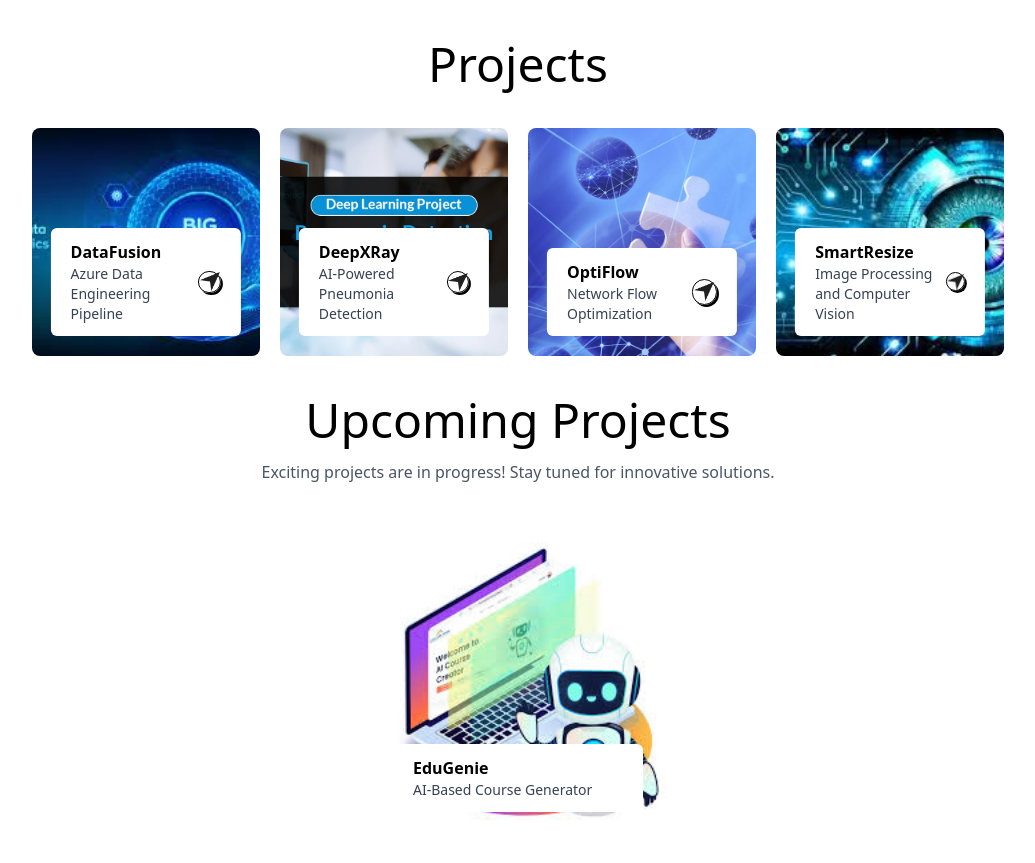
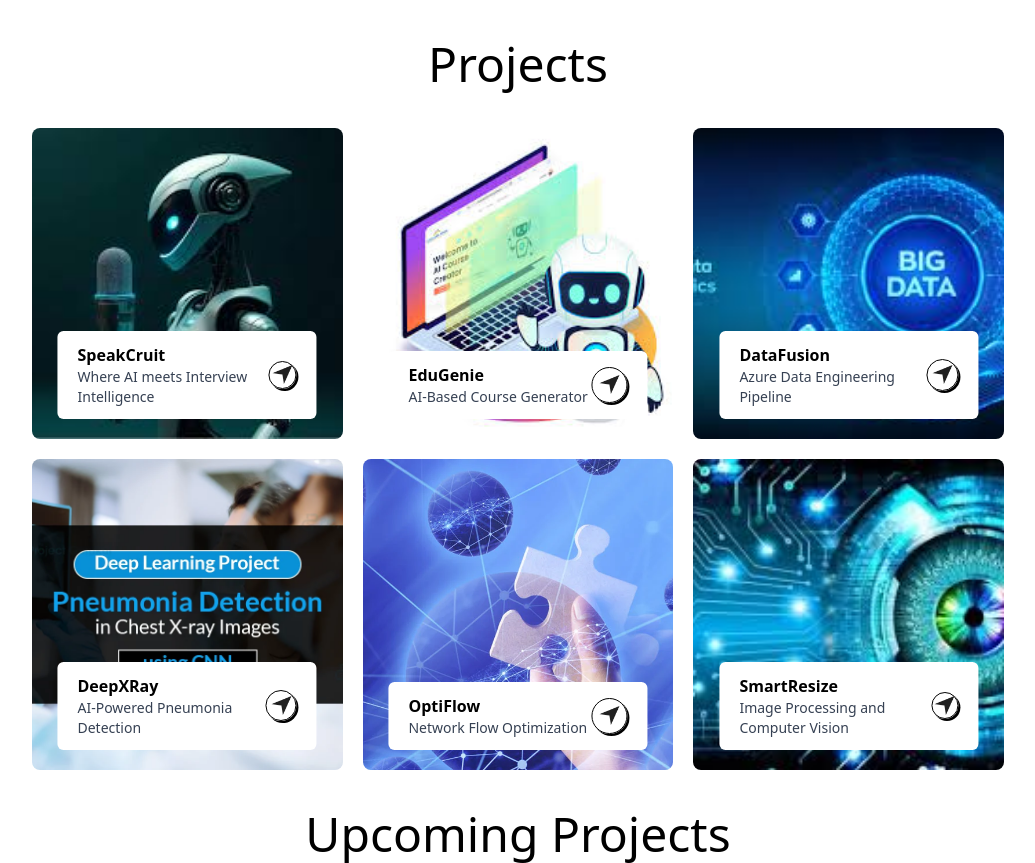
Before and after one commit to mehtavandit/Portfolio, a plain HTML site: page index.html in a window 1280 px wide. Shown: the part 3200-4063 px from the top of the page, without its empty margins (122-1157 px from the left). Drawn offline with nearby package versions, Linux system fonts and the light colour scheme.

Commit message:
Added new projects

```diff
--- a/index.html
+++ b/index.html
@@ -198,6 +198,9 @@
                     <img src="./images/Flask.png" alt="" class="w-5 sm:w-7">
                 </li>
                 <li class="flex items-center justify-center w-12 sm:w-14 aspect-square border border-gray-400 rounded-lg cursor-pointer hover:-translate-y-1 duration-500 hover:shadow-[4px_4px_0_#000]">
+                    <img src="./images/fastApi.png" alt="" class="w-5 sm:w-7">
+                </li>
+                <li class="flex items-center justify-center w-12 sm:w-14 aspect-square border border-gray-400 rounded-lg cursor-pointer hover:-translate-y-1 duration-500 hover:shadow-[4px_4px_0_#000]">
                     <img src="./images/Django.png" alt="" class="w-5 sm:w-7">
                 </li>
                 <li class="flex items-center justify-center w-12 sm:w-14 aspect-square border border-gray-400 rounded-lg cursor-pointer hover:-translate-y-1 duration-500 hover:shadow-[4px_4px_0_#000]">
@@ -273,7 +276,39 @@
 <div id = "projects" class="w-full px-[12%] py-20 scroll-mt-20">
     <h2 class="text-center text-5xl ">Projects</h2>
 
-    <div class="grid grid-cols-1 md:grid-cols-2 lg:grid-cols-4 my-10 gap-5">
+    <div class="grid grid-cols-1 md:grid-cols-2 lg:grid-cols-3 my-10 gap-5">
+
+        <a href="https://speak-cruit.vercel.app/" class="">
+            <div class="aspect-square bg-[url('./images/speakcruit.jpeg')] bg-no-repeat bg-cover bg-center rounded-lg relative cursor-pointer group bg-black">
+                <div class="bg-white w-10/12 rounded-md absolute bottom-5 left-1/2 -translate-x-1/2 py-3 px-5 flex items-center justify-between duration-500 group-hover:bottom-7">
+                    <div>
+                        <h2 class="font-semibold">SpeakCruit</h2>
+                        <p class="text-sm text-gray-700"> Where AI meets Interview Intelligence</p>
+                    </div>
+                    <div class="border rounded-full border-black w-9 aspect-square flex items-center justify-center shadow-[2px_2px_0_#000] group-hover:bg-lime-300 transition">
+                        <img src="./images/send-icon.png" alt="" class="w-5">
+                    </div>
+                </div>
+
+            </div>
+            </a>
+
+
+        <a href="https://ai-based-course-generator.vercel.app/" class="">
+            <div class="aspect-square bg-[url('./images/ai_course.jpeg')] bg-no-repeat bg-cover bg-center rounded-lg relative cursor-pointer group bg-black">
+                <div class="bg-white w-10/12 rounded-md absolute bottom-5 left-1/2 -translate-x-1/2 py-3 px-5 flex items-center justify-between duration-500 group-hover:bottom-7">
+                    <div>
+                        <h2 class="font-semibold">EduGenie</h2>
+                        <p class="text-sm text-gray-700"> AI-Based Course Generator</p>
+                    </div>
+                    <div class="border rounded-full border-black w-9 aspect-square flex items-center justify-center shadow-[2px_2px_0_#000] group-hover:bg-lime-300 transition">
+                        <img src="./images/send-icon.png" alt="" class="w-5">
+                    </div>
+                </div>
+
+            </div>
+            </a>
+
         <a href="https://github.com/mehtavandit/DataFusion">
         <div class="aspect-square bg-[url('./images/project_1.jpeg')] bg-no-repeat bg-cover bg-center rounded-lg relative cursor-pointer group">
             <div class="bg-white w-10/12 rounded-md absolute bottom-5 left-1/2 -translate-x-1/2 py-3 px-5 flex items-center justify-between duration-500 group-hover:bottom-7">
@@ -343,61 +378,16 @@
 
     <div class="mx-auto w-75 pt-12">
 
-        <div class="aspect-square bg-[url('./images/ai_course.jpeg')] bg-no-repeat bg-cover bg-center rounded-lg relative cursor-pointer group">
+        <div class="aspect-square bg-[url('./images/tinybeam.webp')] bg-no-repeat bg-cover bg-center rounded-lg relative cursor-pointer group">
             <div class="bg-white w-10/12 rounded-md absolute bottom-5 left-1/2 -translate-x-1/2 py-3 px-5 flex items-center justify-between duration-500 group-hover:bottom-7">
                 <div>
-                    <h2 class="font-semibold">EduGenie</h2>
-                    <p class="text-sm text-gray-700"> AI-Based Course Generator</p>
+                    <h2 class="font-semibold">TinyBeam</h2>
+                    <p class="text-sm text-gray-700"> Shrink Links. Expand Insights.</p>
                 </div>
             </div>
 
         </div>
 
-        <!-- <a href="https://github.com/mehtavandit/COMP6721-GroupP">
-        <div class="aspect-square bg-[url('./images/project_2.webp')] bg-no-repeat bg-cover bg-center rounded-lg relative cursor-pointer group">
-            <div class="bg-white w-10/12 rounded-md absolute bottom-5 left-1/2 -translate-x-1/2 py-3 px-5 flex items-center justify-between duration-500 group-hover:bottom-7">
-                <div>
-                    <h2 class="font-semibold">DeepXRay</h2>
-                    <p class="text-sm text-gray-700"> AI-Powered Pneumonia Detection</p>
-                </div>
-                <div class="border rounded-full border-black w-9 aspect-square flex items-center justify-center shadow-[2px_2px_0_#000] group-hover:bg-lime-300 transition">
-                    <img src="./images/send-icon.png" alt="" class="w-5">
-                </div>
-            </div>
-
-        </div>
-        </a>
-
-        <a href="https://github.com/mehtavandit/ALGO-Project">
-        <div class="aspect-square bg-[url('./images/project_3.webp')] bg-no-repeat bg-cover bg-center rounded-lg relative cursor-pointer group">
-            <div class="bg-white w-10/12 rounded-md absolute bottom-5 left-1/2 -translate-x-1/2 py-3 px-5 flex items-center justify-between duration-500 group-hover:bottom-7">
-                <div>
-                    <h2 class="font-semibold">OptiFlow</h2>
-                    <p class="text-sm text-gray-700"> Network Flow Optimization</p>
-                </div>
-                <div class="border rounded-full border-black w-9 aspect-square flex items-center justify-center shadow-[2px_2px_0_#000] group-hover:bg-lime-300 transition">
-                    <img src="./images/send-icon.png" alt="" class="w-5">
-                </div>
-            </div>
-
-        </div>
-        </a>
-
-
-        <a href="https://github.com/mehtavandit/COMP_6771_Image_Processing_Project">
-        <div class="aspect-square bg-[url('./images/project_4.jpeg')] bg-no-repeat bg-cover bg-center rounded-lg relative cursor-pointer group">
-            <div class="bg-white w-10/12 rounded-md absolute bottom-5 left-1/2 -translate-x-1/2 py-3 px-5 flex items-center justify-between duration-500 group-hover:bottom-7">
-                <div>
-                    <h2 class="font-semibold">SmartResize</h2>
-                    <p class="text-sm text-gray-700"> Image Processing and Computer Vision</p>
-                </div>
-                <div class="border rounded-full border-black w-9 aspect-square flex items-center justify-center shadow-[2px_2px_0_#000] group-hover:bg-lime-300 transition">
-                    <img src="./images/send-icon.png" alt="" class="w-5">
-                </div>
-            </div>
-
-        </div>
-        </a> -->
     </div>
     <a href="https://github.com/mehtavandit" class="w-max flex items-center justify-center gap-2 text-gray-700 border-[0.5px] border-gray-700 rounded-full py-3 px-10 mx-auto my-20 hover:bg-[#fcf4ff] duration-500">Show more <img src="./images/right-arrow-bold.png" alt="" class="w-4"> </a>
 </div>
```
Also changed, not shown: script.js (+2 -1 lines), images/Speakcruit.jpeg (added), images/fastApi.png (added), images/tinybeam.webp (added), 3 other files.
